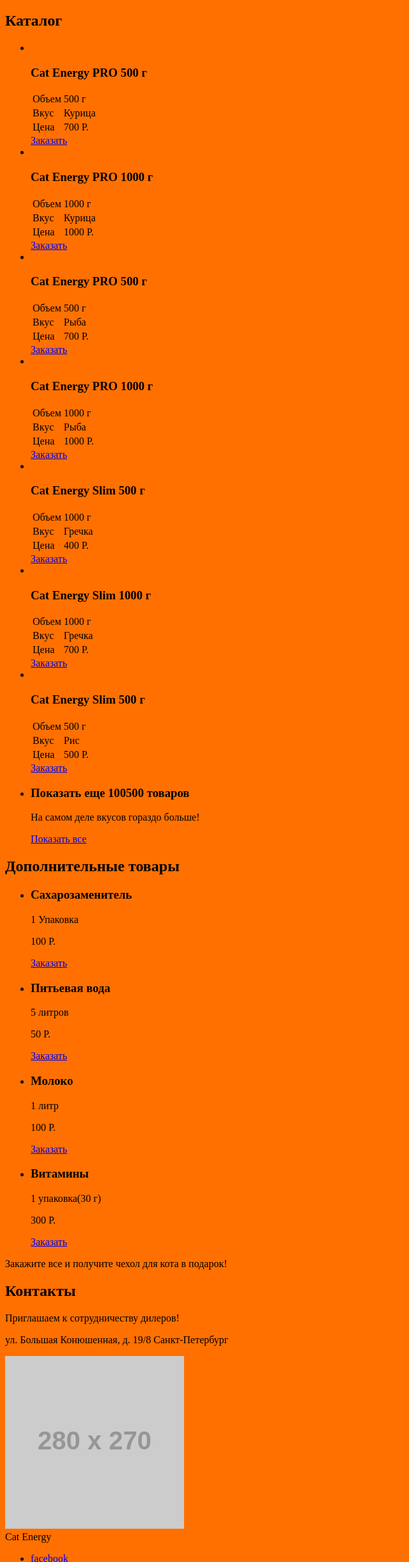
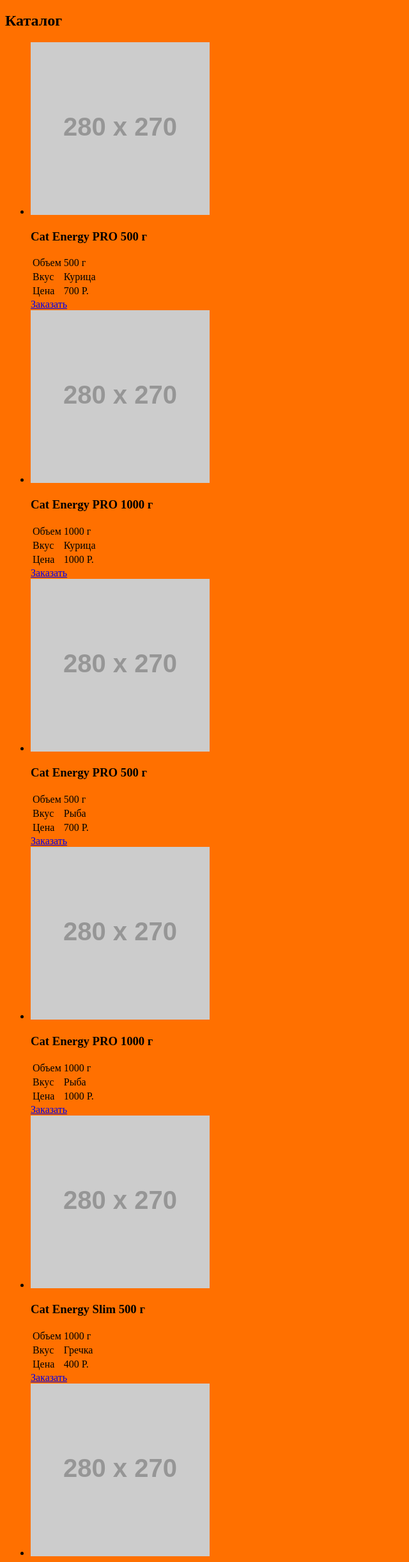
Before and after one commit to Boss25/448713-cat-energy, a website: page source/catalog.html in a window 1280 px wide. Shown: the part 124-2566 px from the top of the page at 64% size, without its empty margins (0-640 px from the left). Drawn offline with nearby package versions, Linux system fonts and the light colour scheme; files that its build step writes are made by us from their sources; placeholder pictures from the web are drawn by us.

Commit message:
Разметка

```diff
--- a/source/catalog.html
+++ b/source/catalog.html
@@ -25,7 +25,7 @@
     <h2 class="catalog__title visually-hidden">Каталог</h2>
     <ul class="catalog__list">
       <li class="catalog__item card">
-        <img class="card__image" src="" alt="" >
+        <img class="card__image" src="http://via.placeholder.com/280x270" alt="" >
         <h3 class="card__name">Cat Energy PRO 500 г</h3>
         <table class="card__attributes">
           <tbody>
@@ -46,7 +46,7 @@
         <a href="#" class="card__action button">Заказать</a>
       </li>
       <li class="catalog__item card">
-        <img class="card__image" src="" alt="" >
+        <img class="card__image" src="http://via.placeholder.com/280x270" alt="" >
         <h3 class="card__name">Cat Energy PRO 1000 г</h3>
         <table class="card__attributes">
           <tbody>
@@ -67,7 +67,7 @@
         <a href="#" class="card__action button">Заказать</a>
       </li>
       <li class="catalog__item card">
-        <img class="card__image" src="" alt="" >
+        <img class="card__image" src="http://via.placeholder.com/280x270" alt="" >
         <h3 class="card__name">Cat Energy PRO 500 г</h3>
         <table class="card__attributes">
           <tbody>
@@ -88,7 +88,7 @@
         <a href="#" class="card__action button">Заказать</a>
       </li>
       <li class="catalog__item card">
-        <img class="card__image" src="" alt="" >
+        <img class="card__image" src="http://via.placeholder.com/280x270" alt="" >
         <h3 class="card__name">Cat Energy PRO 1000 г</h3>
         <table class="card__attributes">
           <tbody>
@@ -109,7 +109,7 @@
         <a href="#" class="card__action button">Заказать</a>
       </li>
       <li class="catalog__item card">
-        <img class="card__image" src="" alt="" >
+        <img class="card__image" src="http://via.placeholder.com/280x270" alt="" >
         <h3 class="card__name">Cat Energy Slim 500 г</h3>
         <table class="card__attributes">
           <tbody>
@@ -130,7 +130,7 @@
         <a href="#" class="card__action button">Заказать</a>
       </li>
       <li class="catalog__item card">
-        <img class="card__image" src="" alt="" >
+        <img class="card__image" src="http://via.placeholder.com/280x270" alt="" >
         <h3 class="card__name">Cat Energy Slim 1000 г</h3>
         <table class="card__attributes">
           <tbody>
@@ -151,7 +151,7 @@
         <a href="#" class="card__action button">Заказать</a>
       </li>
       <li class="catalog__item card">
-        <img class="card__image" src="" alt="" >
+        <img class="card__image" src="http://via.placeholder.com/280x270" alt="" >
         <h3 class="card__name">Cat Energy Slim 500 г</h3>
         <table class="card__attributes">
           <tbody>
```
